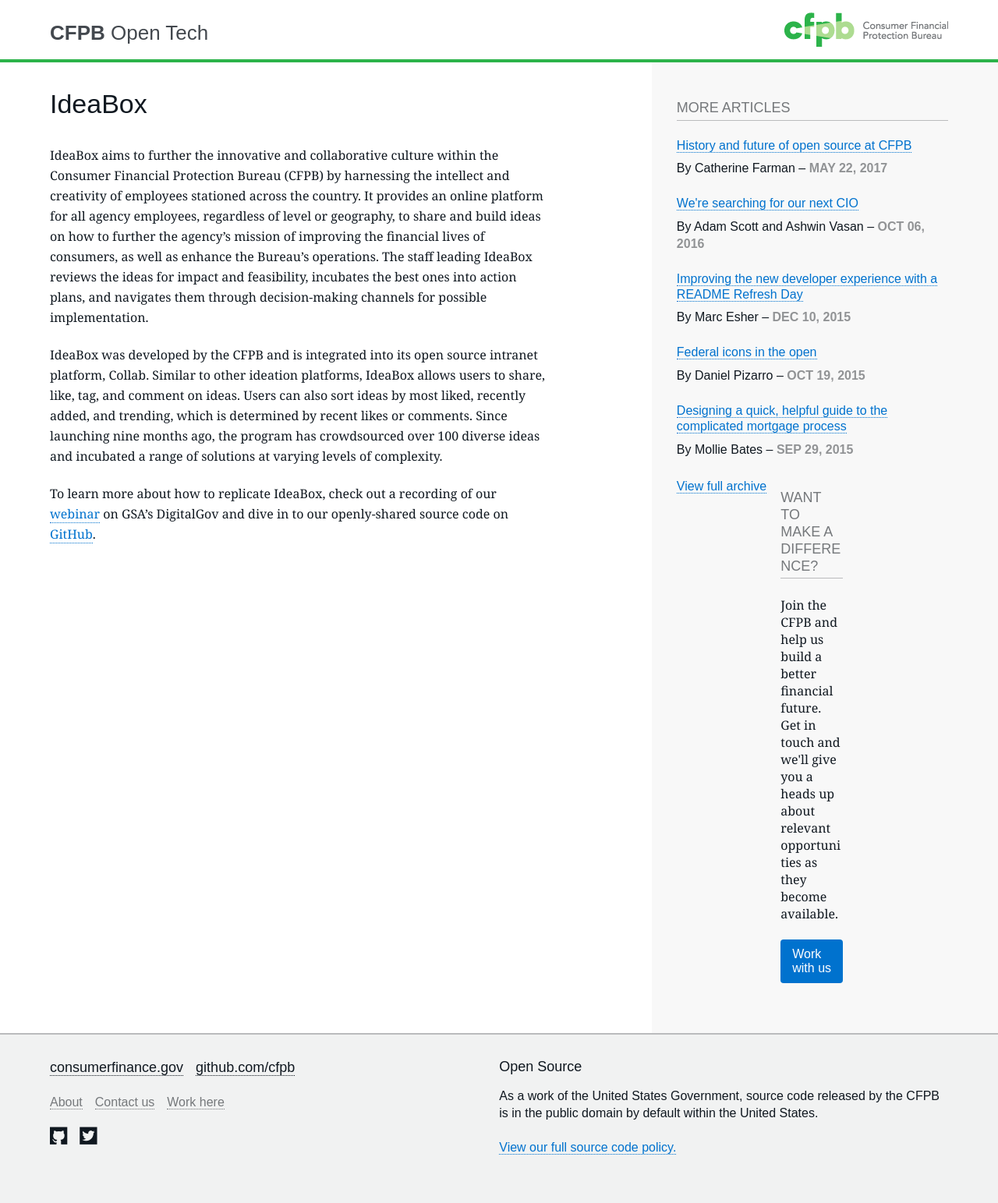
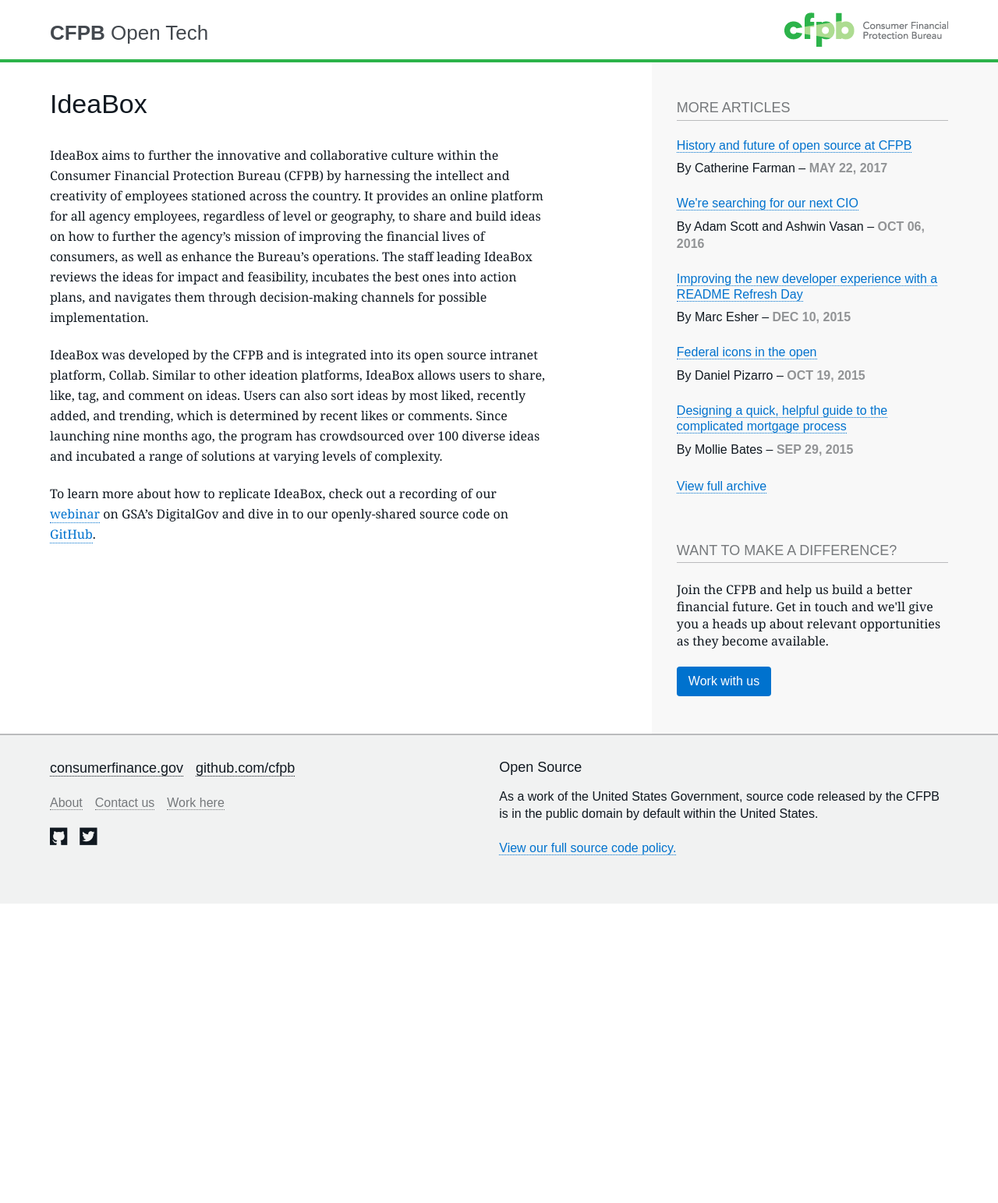
Before and after one commit to cfpb/cfpb.github.io, a Jekyll site: the page built from ideabox/index.md, in a window 1280 px wide. Shown: the whole page at 78% size. Built offline with Jekyll 4.4.1, drawn with Linux system fonts in a browser that asks for light colours; nearby versions of some CDN libraries; some web fonts are replaced; after the commit the page ends 1159 px from its top, so only the background shows below that.

Commit message:
Fix text

```diff
--- a/_layouts/post.html
+++ b/_layouts/post.html
@@ -64,7 +64,7 @@
 
             <a class="call-to-action" href="../">View full archive</a>
 
-            <section class="sidebar">
+            <section class="recruit-form recruit-form__sidebar">
                 <h2 class="sidebar_head">Want to make a difference?</h2>
                 <p>
                     Join the CFPB and help us build a better financial future.
```
